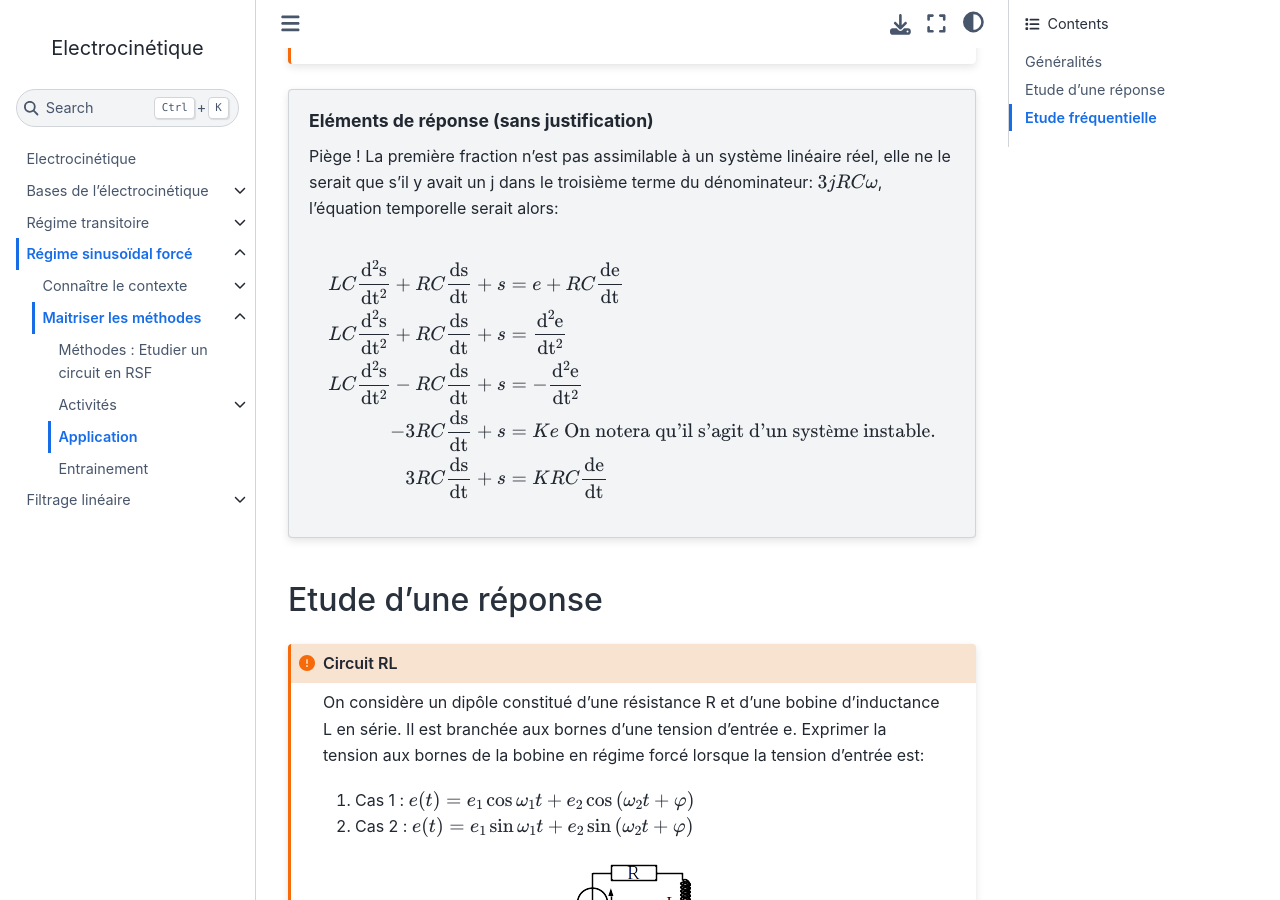
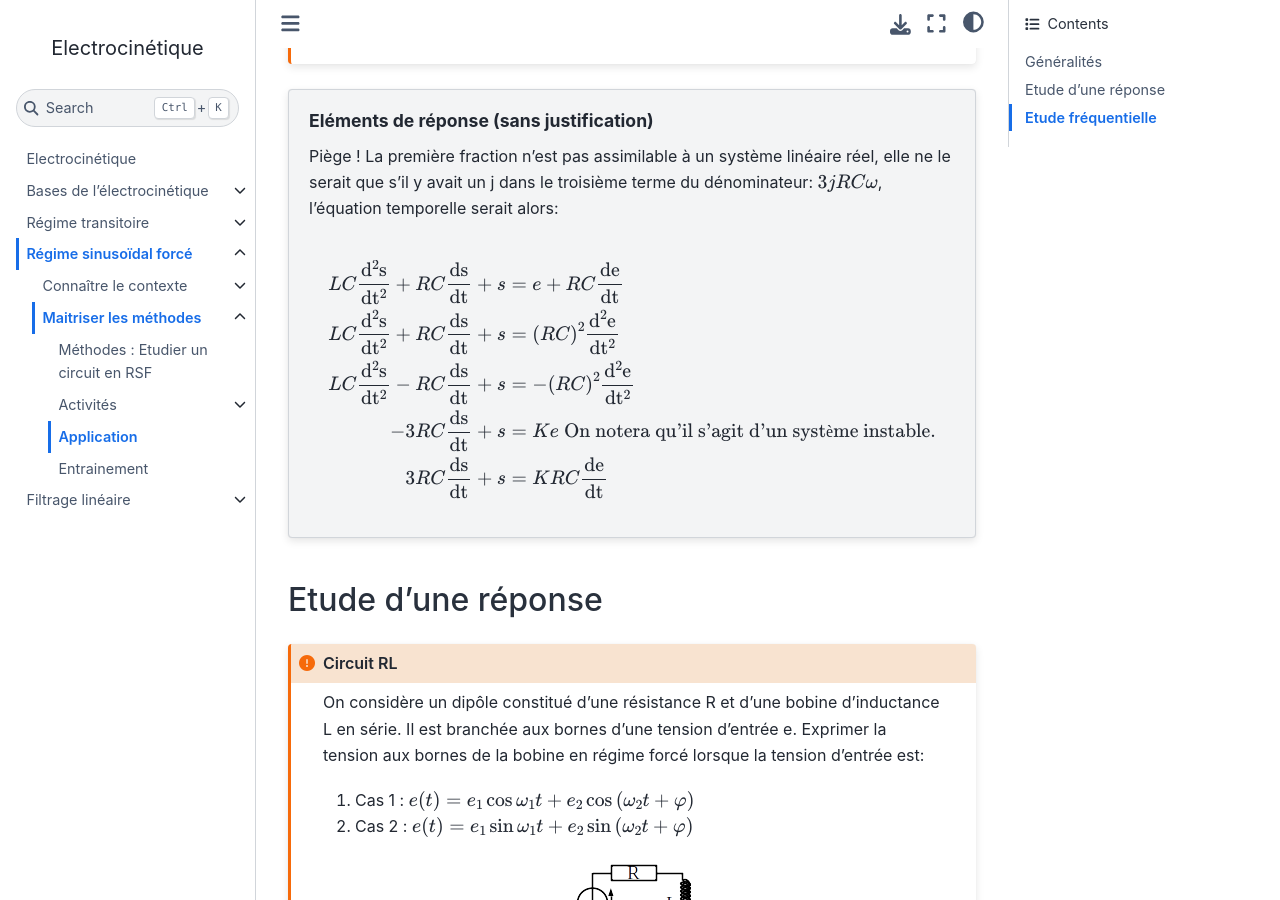
Before and after one commit to pcsi3physiquestan/electrocinetique_sources, a Jupyter Book: the page built from notebook/el_rsf_app.md, in a window 1280 px wide and 900 px high, scrolled down 2282 px. Built offline with Jupyter Book 1.0.4 settings and Sphinx 7.4.7 and the Sphinx Book theme 1.1.4, drawn with Linux system fonts in a browser that asks for light colours.

Commit message:
Mise à jour des sources

```diff
--- a/notebook/el_rsf_app.md
+++ b/notebook/el_rsf_app.md
@@ -85,8 +85,8 @@ Piège ! La première fraction n'est pas assimilable à un système linéaire r
 
 \begin{align*}
 LC \frac{\rm{d^2}s}{\rm{dt^2}} + RC \frac{\rm{d}s}{\rm{dt}} + s &= e + RC \frac{\rm{d}e}{\rm{dt}}\\
-LC \frac{\rm{d^2}s}{\rm{dt^2}} + RC \frac{\rm{d}s}{\rm{dt}} + s &= \frac{\rm{d^2}e}{\rm{dt^2}}\\
-LC \frac{\rm{d^2}s}{\rm{dt^2}} - RC \frac{\rm{d}s}{\rm{dt}} + s &= -\frac{\rm{d^2}e}{\rm{dt^2}}\\
+LC \frac{\rm{d^2}s}{\rm{dt^2}} + RC \frac{\rm{d}s}{\rm{dt}} + s &= {(RC)}^2\frac{\rm{d^2}e}{\rm{dt^2}}\\
+LC \frac{\rm{d^2}s}{\rm{dt^2}} - RC \frac{\rm{d}s}{\rm{dt}} + s &= -{(RC)}^2\frac{\rm{d^2}e}{\rm{dt^2}}\\
 -3  RC \frac{\rm{d}s}{\rm{dt}} + s &= Ke \textrm{ On notera qu'il s'agit d'un système instable.}\\
 3  RC \frac{\rm{d}s}{\rm{dt}} + s &= K RC \frac{\rm{d}e}{\rm{dt}}
 \end{align*}
```
